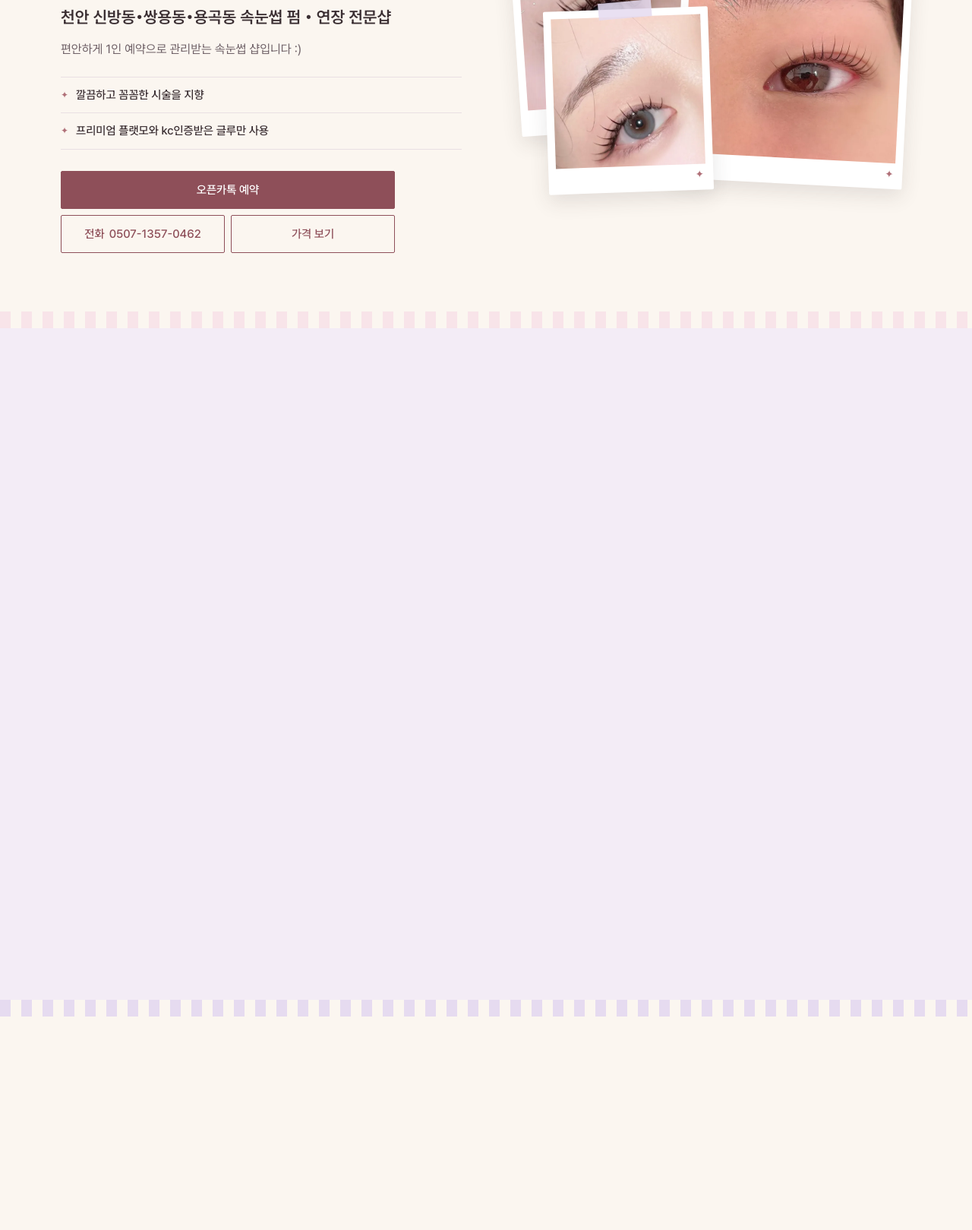
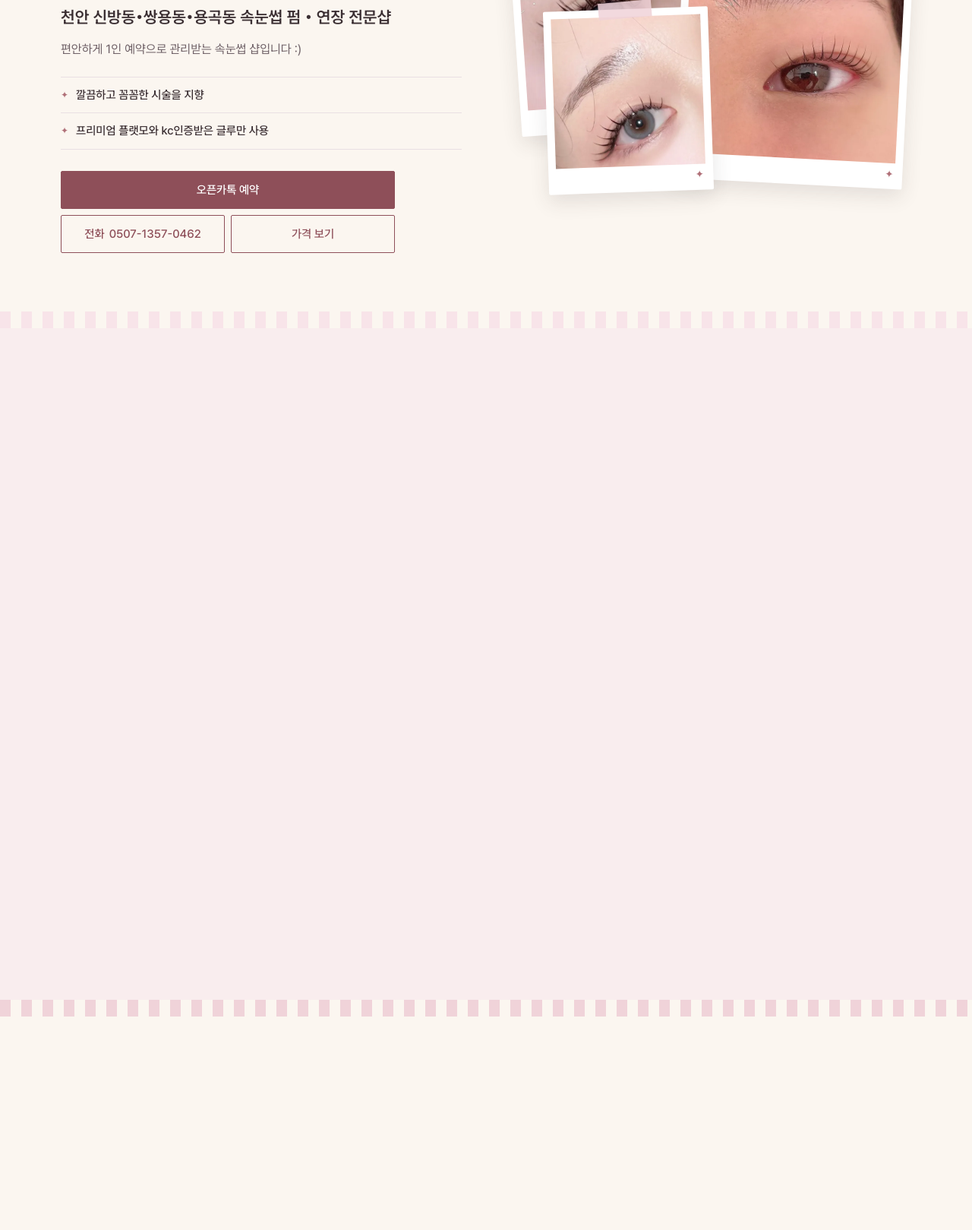
Before and after one commit to Daorl8/yeonly-sample, a plain HTML site: page index.html in a window 1280 px wide. Shown: the part 395-2014 px from the top of the page at 76% size. Drawn offline with Linux system fonts and the light colour scheme.

Commit message:
Add files via upload

```diff
--- a/index.html
+++ b/index.html
@@ -42,9 +42,9 @@
 @font-face{ font-family:"YL Sans"; src:url("yl-pretendard-v01.woff2") format("woff2"); font-weight:300 700; font-display:swap; }
 :root{
   --paper:#FBF6F0;      /* 로고 바탕 크림 */
-  --lav:#F3ECF6;        /* 연보라 면 */
+  --lav:#F9EDEE;        /* 옅은 핑크 면 (v0.1.1 연보라 → 핑크 · 다올) */
   --pink:#F8E4E9;       /* 연분홍 줄무늬 */
-  --lav-s:#E6DBF0;      /* 연보라 줄무늬 */
+  --lav-s:#F0D3D9;      /* 진한 쪽 핑크 줄무늬 (v0.1.1) */
   --ink:#3B2F33;        /* 11.9:1 */
   --soft:#6E6066;       /* 5.5:1 */
   --rose:#B07078;       /* 로고 장미색 — 큰 글자 · 장식만(3.6:1) */
@@ -119,8 +119,8 @@ h2{ font-family:var(--sans); font-weight:600; font-size:clamp(1.5rem, 4.6vw, 2.2
 /* 폴라로이드 */
 .pola{ margin:0; padding:10px 10px 34px; background:#FFFFFF; box-shadow:0 10px 26px rgba(59,47,51,.12); border-radius:var(--r); position:relative; }
 .pola img{ width:100%; aspect-ratio:1/1; object-fit:cover; }
-.pola::before{ content:""; position:absolute; top:-10px; left:50%; width:70px; height:22px; transform:translateX(-50%) rotate(-3deg); background:rgba(230,219,240,.85); }
-.pola.pk::before{ background:rgba(248,228,233,.9); }
+.pola::before{ content:""; position:absolute; top:-10px; left:50%; width:70px; height:22px; transform:translateX(-50%) rotate(-3deg); background:rgba(240,211,217,.85); }
+.pola.pk::before{ background:rgba(244,232,218,.92); }
 .pola::after{ content:"\2726"; position:absolute; right:12px; bottom:8px; color:var(--rose); font-size:.85rem; }
 .stack{ position:relative; display:grid; grid-template-columns:repeat(6, minmax(0,1fr)); align-items:start; padding:16px 4px 0; }
 .stack .pola:nth-child(1){ grid-column:1 / span 4; grid-row:1; transform:rotate(-4deg); z-index:2; }
@@ -134,7 +134,7 @@ h2{ font-family:var(--sans); font-weight:600; font-size:clamp(1.5rem, 4.6vw, 2.2
 }
 
 /* Cormorant 숫자는 기본이 올드스타일 → 가격 · 번호는 세운 숫자로 */
-.steps .pr, .steps .no, .ext .pr, .label{ font-variant-numeric:lining-nums; }
+.steps .pr, .steps .no, .steps h3 small, .ext .pr, .label, .price h3{ font-variant-numeric:lining-nums; }
 /* 펌 3단계 */
 .steps{ list-style:none; padding:0; margin:44px 0 0; display:grid; gap:14px; }
 .steps li{ position:relative; padding:24px 22px; background:#FFFFFF; border:1px solid var(--line); border-radius:var(--r); }
```
Also changed, not shown: og-yl.jpg.
